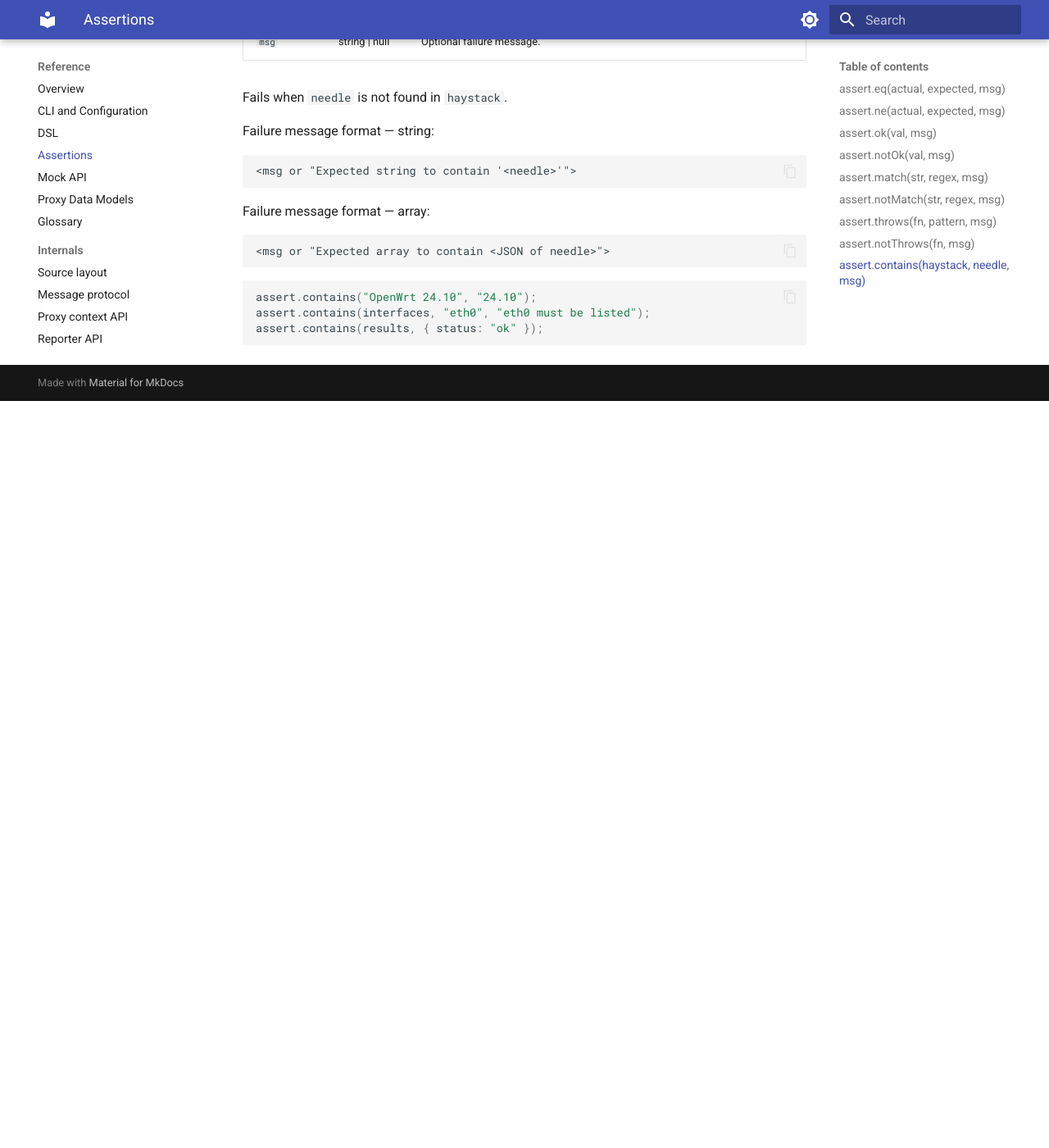
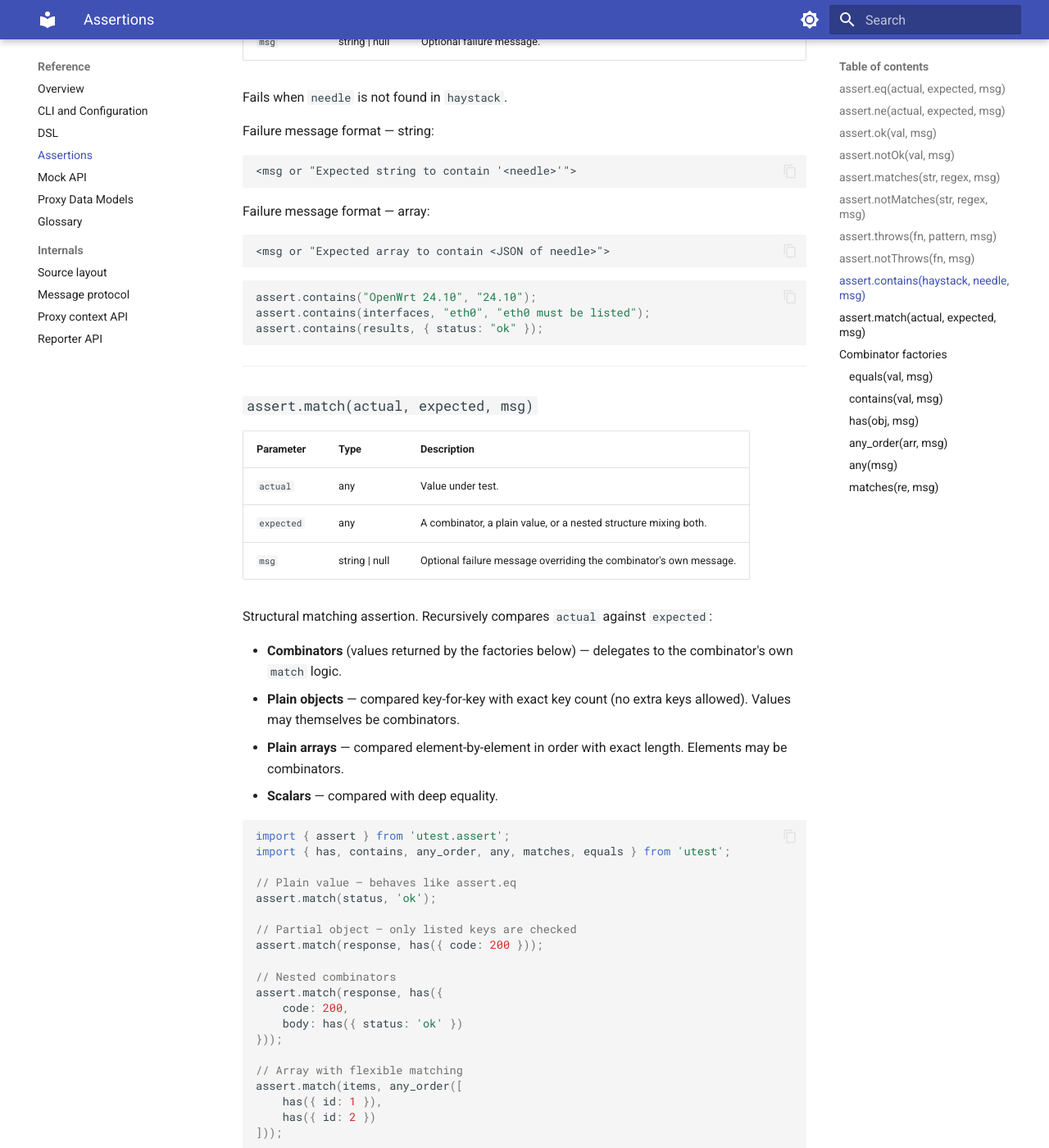
Before and after one commit to m00qek/utest, an MkDocs documentation site: the page built from docs/reference/assertions.md, in a window 1280 px wide and 1400 px high, scrolled down 4955 px. Shown: the whole window at 82% size. Built offline with MkDocs 1.6.1 and Material for MkDocs 9.7.7, drawn with Linux system fonts in a browser that asks for light colours; before the commit the page ends 5444 px from its top, so only the background shows below that; some of the changed text lies outside the part shown.

Commit message:
Assert with combinators

````diff
--- a/docs/reference/assertions.md
+++ b/docs/reference/assertions.md
@@ -99,7 +99,7 @@ assert.notOk(has_error());
 
 ---
 
-### `assert.match(str, regex, msg)`
+### `assert.matches(str, regex, msg)`
 
 | Parameter | Type | Description |
 | :--- | :--- | :--- |
@@ -115,13 +115,13 @@ Failure message format:
 ```
 
 ```js
-assert.match("OpenWrt 24.10", /24\.10/);
-assert.match(body, /^{/, "body must be JSON");
+assert.matches("OpenWrt 24.10", /24\.10/);
+assert.matches(body, /^{/, "body must be JSON");
 ```
 
 ---
 
-### `assert.notMatch(str, regex, msg)`
+### `assert.notMatches(str, regex, msg)`
 
 | Parameter | Type | Description |
 | :--- | :--- | :--- |
@@ -137,7 +137,7 @@ Failure message format:
 ```
 
 ```js
-assert.notMatch(log_output, /ERROR/);
+assert.notMatches(log_output, /ERROR/);
 ```
 
 ---
@@ -216,3 +216,132 @@ assert.contains("OpenWrt 24.10", "24.10");
 assert.contains(interfaces, "eth0", "eth0 must be listed");
 assert.contains(results, { status: "ok" });
 ```
+
+---
+
+### `assert.match(actual, expected, msg)`
+
+| Parameter | Type | Description |
+| :--- | :--- | :--- |
+| `actual` | any | Value under test. |
+| `expected` | any | A combinator, a plain value, or a nested structure mixing both. |
+| `msg` | string \| null | Optional failure message overriding the combinator's own message. |
+
+Structural matching assertion. Recursively compares `actual` against `expected`:
+
+- **Combinators** (values returned by the factories below) — delegates to the combinator's own `match` logic.
+- **Plain objects** — compared key-for-key with exact key count (no extra keys allowed). Values may themselves be combinators.
+- **Plain arrays** — compared element-by-element in order with exact length. Elements may be combinators.
+- **Scalars** — compared with deep equality.
+
+```js
+import { assert } from 'utest.assert';
+import { has, contains, any_order, any, matches, equals } from 'utest';
+
+// Plain value — behaves like assert.eq
+assert.match(status, 'ok');
+
+// Partial object — only listed keys are checked
+assert.match(response, has({ code: 200 }));
+
+// Nested combinators
+assert.match(response, has({
+    code: 200,
+    body: has({ status: 'ok' })
+}));
+
+// Array with flexible matching
+assert.match(items, any_order([
+    has({ id: 1 }),
+    has({ id: 2 })
+]));
+```
+
+---
+
+## Combinator factories
+
+Combinators are composable predicates used with `assert.match`. Import them from `'utest'`:
+
+```js
+import { equals, contains, has, any_order, any, matches } from 'utest';
+```
+
+Each factory returns a combinator object. Combinators can be nested inside each other and inside the plain-value `expected` argument of `assert.match`.
+
+---
+
+### `equals(val, msg)`
+
+Passes when `actual` is deeply equal to `val`.
+
+```js
+assert.match(result, equals(42));
+assert.match(tags, any_order([equals('a'), equals('b')]));
+```
+
+Plain scalars inside `assert.match` behave identically — `equals` is most useful inside other combinators.
+
+---
+
+### `contains(val, msg)`
+
+Passes when `actual` contains `val`.
+
+- When `actual` is a **string**: passes when `val` is a substring.
+- When `actual` is an **array**: passes when any element is deeply equal to `val`.
+
+```js
+assert.match(log_line, contains("ERROR"));
+assert.match(items, contains({ id: 3 }));
+```
+
+---
+
+### `has(obj, msg)`
+
+Passes when `actual` is an object that contains at least all the keys in `obj`, with matching values. Extra keys in `actual` are ignored.
+
+Values in `obj` may be plain values (compared with `equals`) or nested combinators.
+
+```js
+assert.match(response, has({ code: 200 }));
+assert.match(user, has({ role: 'admin', name: contains('Alice') }));
+```
+
+---
+
+### `any_order(arr, msg)`
+
+Passes when `actual` is an array of the same length as `arr` whose elements match the elements of `arr` in any order.
+
+Elements of `arr` may be plain values (wrapped in `equals`) or combinators. Matching is greedy: each matcher claims the first element it matches.
+
+```js
+assert.match(result, any_order([1, 2, 3]));
+assert.match(events, any_order([
+    has({ type: 'connect' }),
+    has({ type: 'auth' })
+]));
+```
+
+---
+
+### `any(msg)`
+
+Always passes, regardless of what `actual` is. Use it as a wildcard inside larger structures.
+
+```js
+assert.match(record, has({ id: any(), name: 'Alice' }));
+```
+
+---
+
+### `matches(re, msg)`
+
+Passes when `actual` is a string that matches the regular expression `re`.
+
+```js
+assert.match(version, matches(/^\d+\.\d+/));
+assert.match(log, has({ message: matches(/connected/) }));
+```
````
Also changed, not shown: README.md (+10 -3 lines), docs/how-to/contributor/add-assertion.md (+1 -1 lines), docs/how-to/mock-inject.md (+1 -1 lines), docs/how-to/mock-uloop.md (+1 -1 lines), docs/reference/mock-api.md (+4 -5 lines), docs/tutorials/contributor/first-patch.md (+3 -3 lines), 12 other files.
